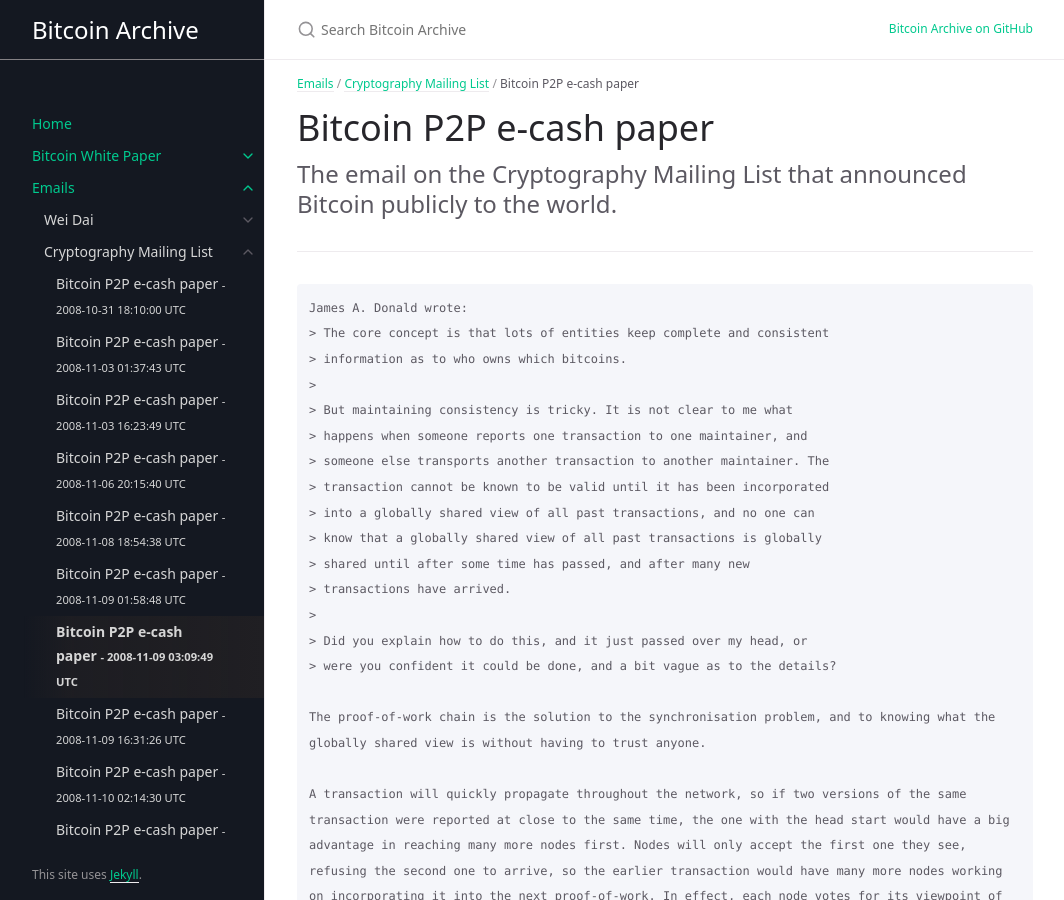
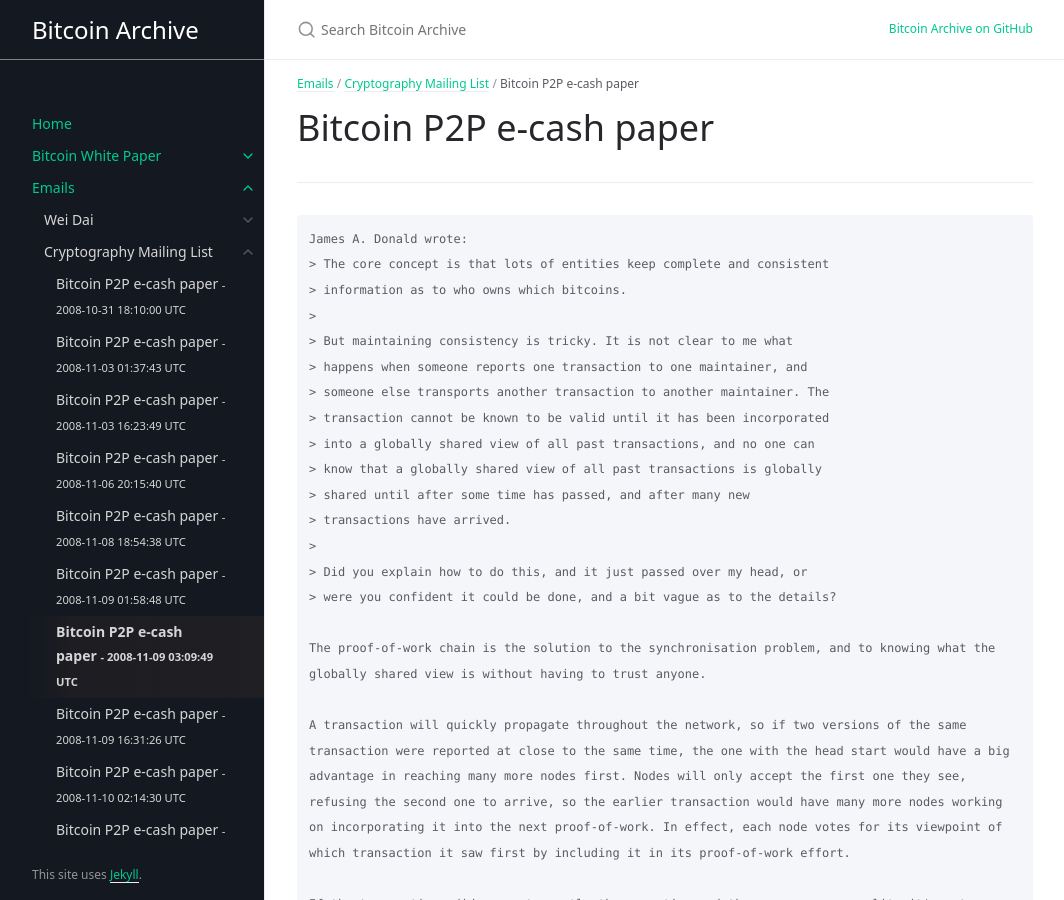
Before and after one commit to wakgill/bitcoin-archive, a Jekyll site: the page built from docs/emails/cryptography/7.md, in a window 1280 px wide and 900 px high. Shown: the whole window, without its empty margins (107-1171 px from the left). Built offline with Jekyll 4.4.1, drawn with Linux system fonts in a browser that asks for light colours; some web fonts are replaced.

Commit message:
Update 7.md

```diff
--- a/docs/emails/cryptography/7.md
+++ b/docs/emails/cryptography/7.md
@@ -8,9 +8,6 @@ date: 2008-11-09 03:09:49 UTC
 ---
 
 # Bitcoin P2P e-cash paper
-
-The email on the Cryptography Mailing List that announced Bitcoin publicly to the world.
-{: .fs-6 .fw-300 }
 
 ---
 
```
